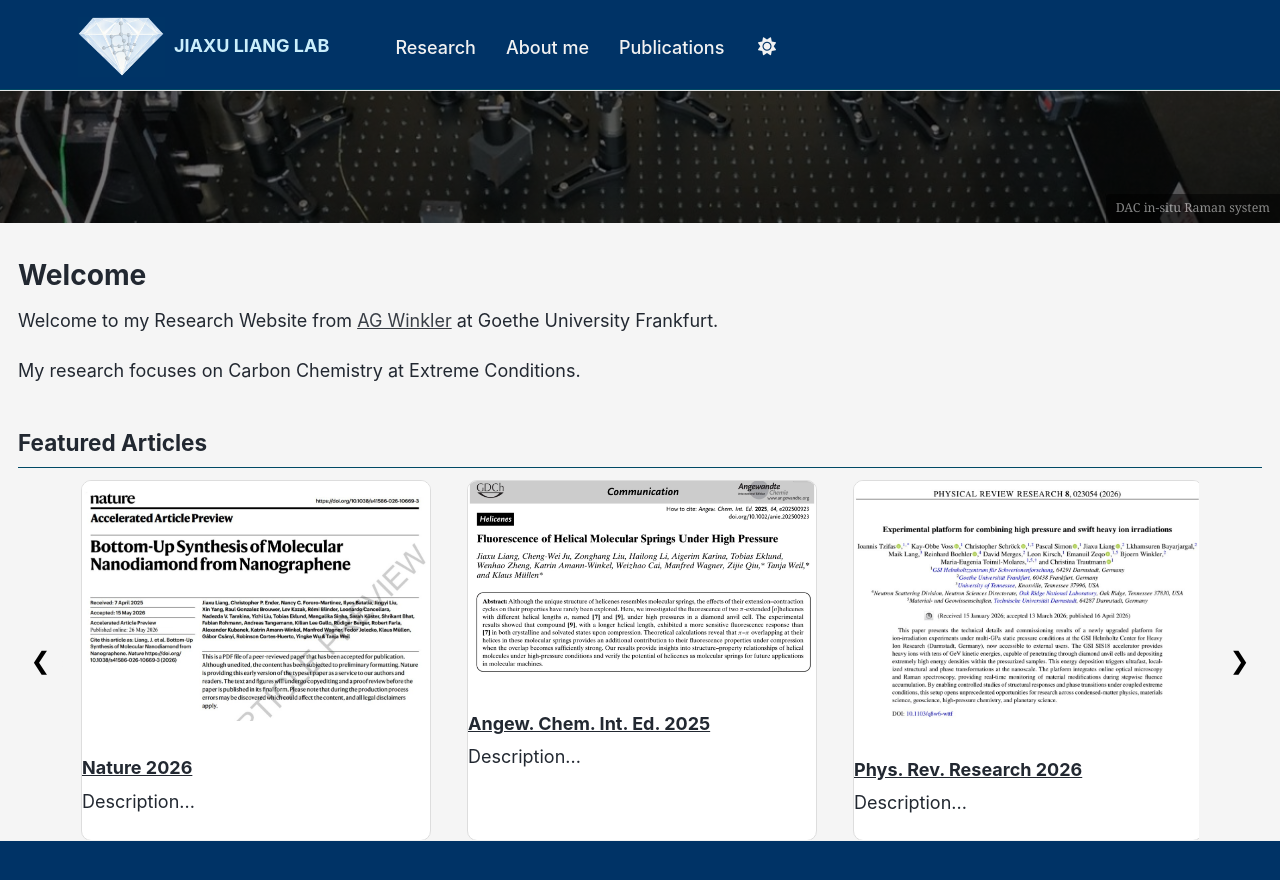
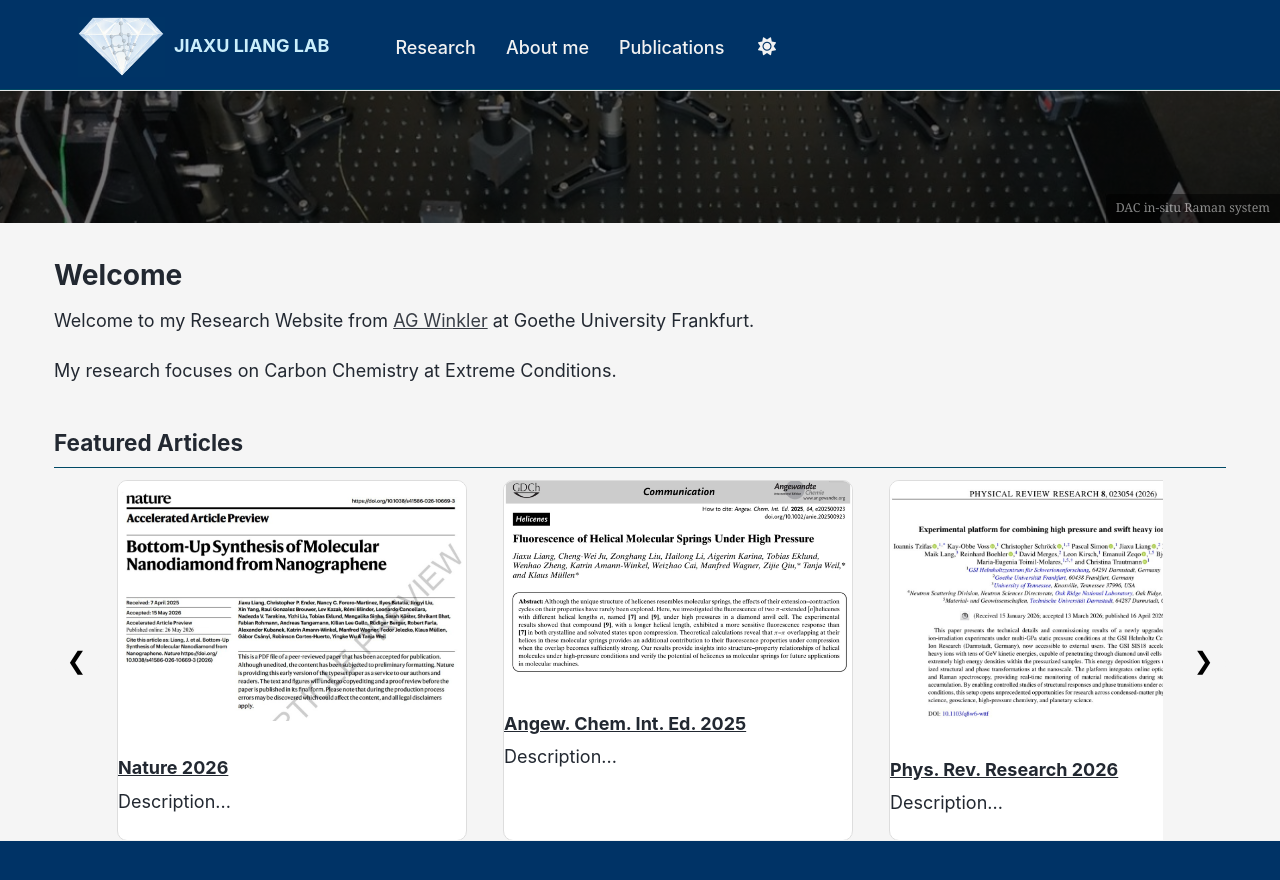
Before and after one commit to liangjiaxu-research/liangjiaxu-research.github.io, a Jekyll site: the page built from _pages/about.md, in a window 1280 px wide and 900 px high, scrolled down 317 px. Shown: the top 880 px of the window. Built offline with Jekyll 4.4.1, drawn with Linux system fonts in a browser that asks for light colours; a script bundle is joined from its source files by our own code; library files that are not in the unit come from our copies.

Commit message:
Update _custom.scss

```diff
--- a/_sass/_custom.scss
+++ b/_sass/_custom.scss
@@ -8,6 +8,11 @@ body {
     padding-right: 0px;
     padding-bottom: 0px;
     padding-left: 0px;
+}
+
+#main {
+    padding-left: 3rem;
+    padding-right: 3rem;
 }
 
 /* HOME页图片设置 */
```
